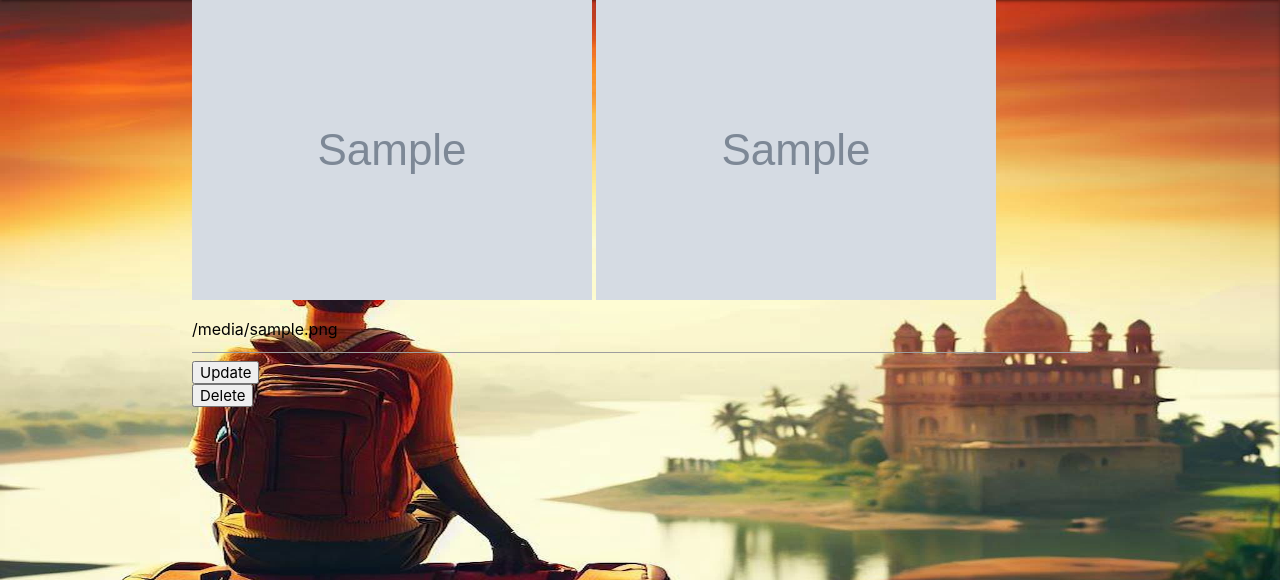
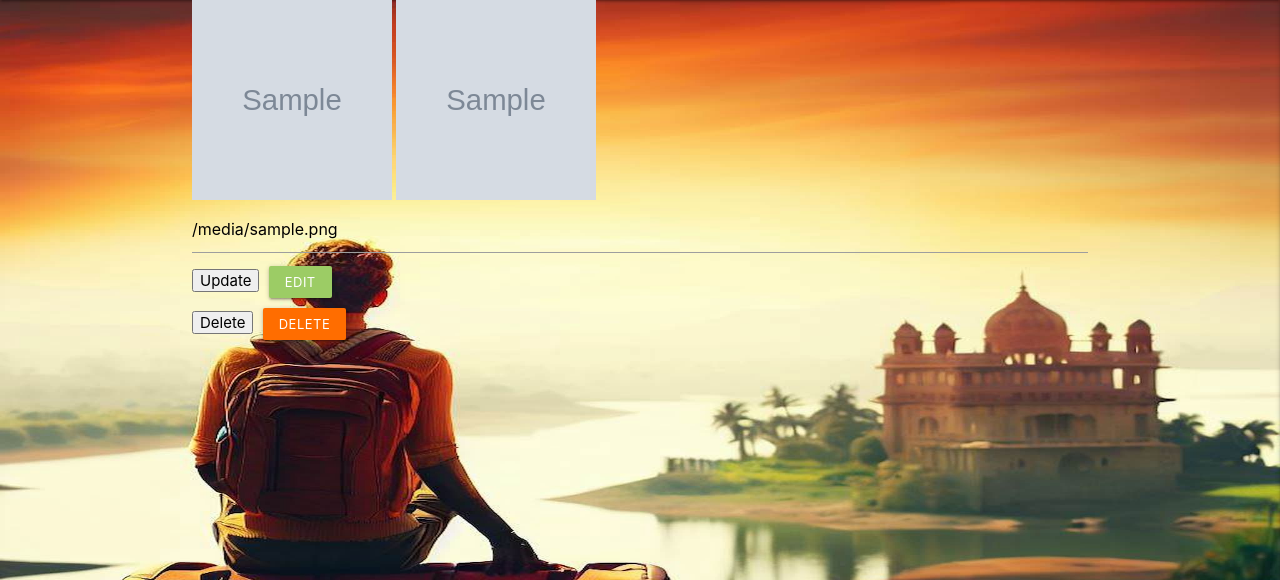
Before and after one commit to Killol14/Passage-To-India, a Flask app: page /category_list in a window 1280 px wide. Shown: the part 64-644 px from the top of the page. Run offline with Flask 2, Linux system fonts and the light colour scheme; grey boxes marked "Sample" are stand-in pictures; a database or web service that is not in the repository returns one stand-in record (values such as "Sample title"); some libraries are stand-ins or nearby versions.

```diff
--- a/app.py
+++ b/app.py
@@ -6,7 +6,6 @@ from flask_pymongo import PyMongo
 from bson.objectid import ObjectId
 from werkzeug.security import generate_password_hash, check_password_hash
 from pymongo import MongoClient
-
 if os.path.exists("env.py"):
     import env
 
@@ -19,9 +18,9 @@ app.secret_key = os.environ.get("SECRET_KEY")
 
 mongo = PyMongo(app)
 
+
 client = MongoClient(os.environ.get("MONGO_URI"))
 db = client[os.environ.get("MONGO_DBNAME")]
-
 
 @app.route("/")
 @app.route("/get_tasks")
@@ -55,7 +54,6 @@ def register():
         mongo.db.users.insert_one(register)
 
         # put the new user into 'session' cookie
-
         session["user"] = request.form.get("username").lower()
         flash("Registration Successful!")
         return redirect(url_for("profile", username=session["user"]))
--- a/static/css/style.css
+++ b/static/css/style.css
@@ -44,3 +44,8 @@ input#image{
     font-size: 1.2rem;
     background-color: lightblue;
 }
+img{
+    width: 200px;
+    height: 200px;
+    z-index: 1;
+}
--- a/templates/category_list.html
+++ b/templates/category_list.html
@@ -10,10 +10,12 @@
     <form method="POST" action="{{ url_for('edit_image', image_id=image._id) }}">
         <input type="text" name="new_image_url" value="{{ image.image_url }}">
         <input type="submit" value="Update">
+        <a href="{{ url_for('edit_image', image_id=image._id) }}" class="btn-small light-green lighten-1">Edit</a>
     </form>
 
     <form method="POST" action="{{ url_for('delete_image', image_id=image._id) }}">
         <input type="submit" value="Delete">
+        <a href="{{ url_for('delete_image', image_id=image._id) }}" class="btn-small orange accent-4">Delete</a>
     </form>
 
 {% endfor %}
```
